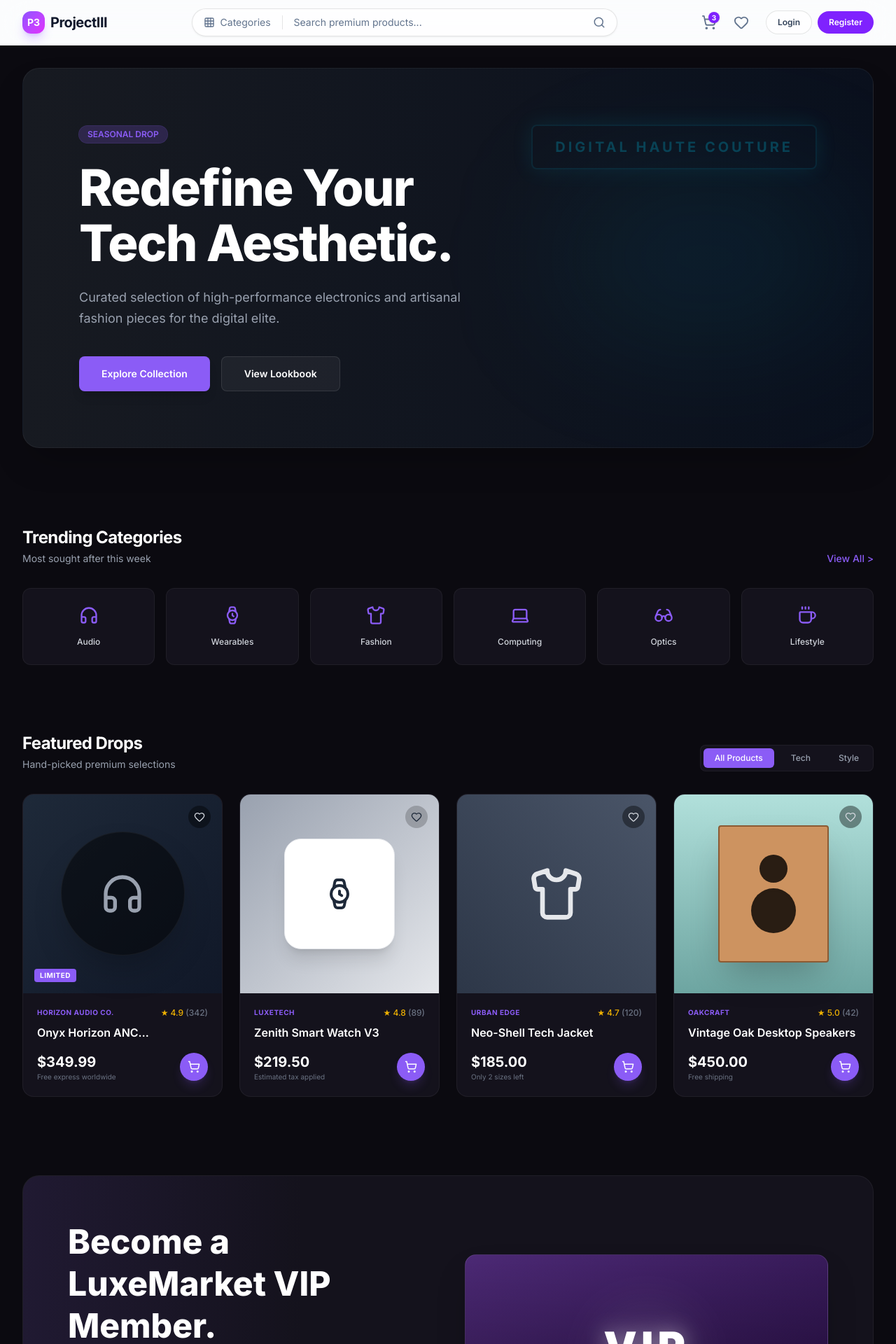
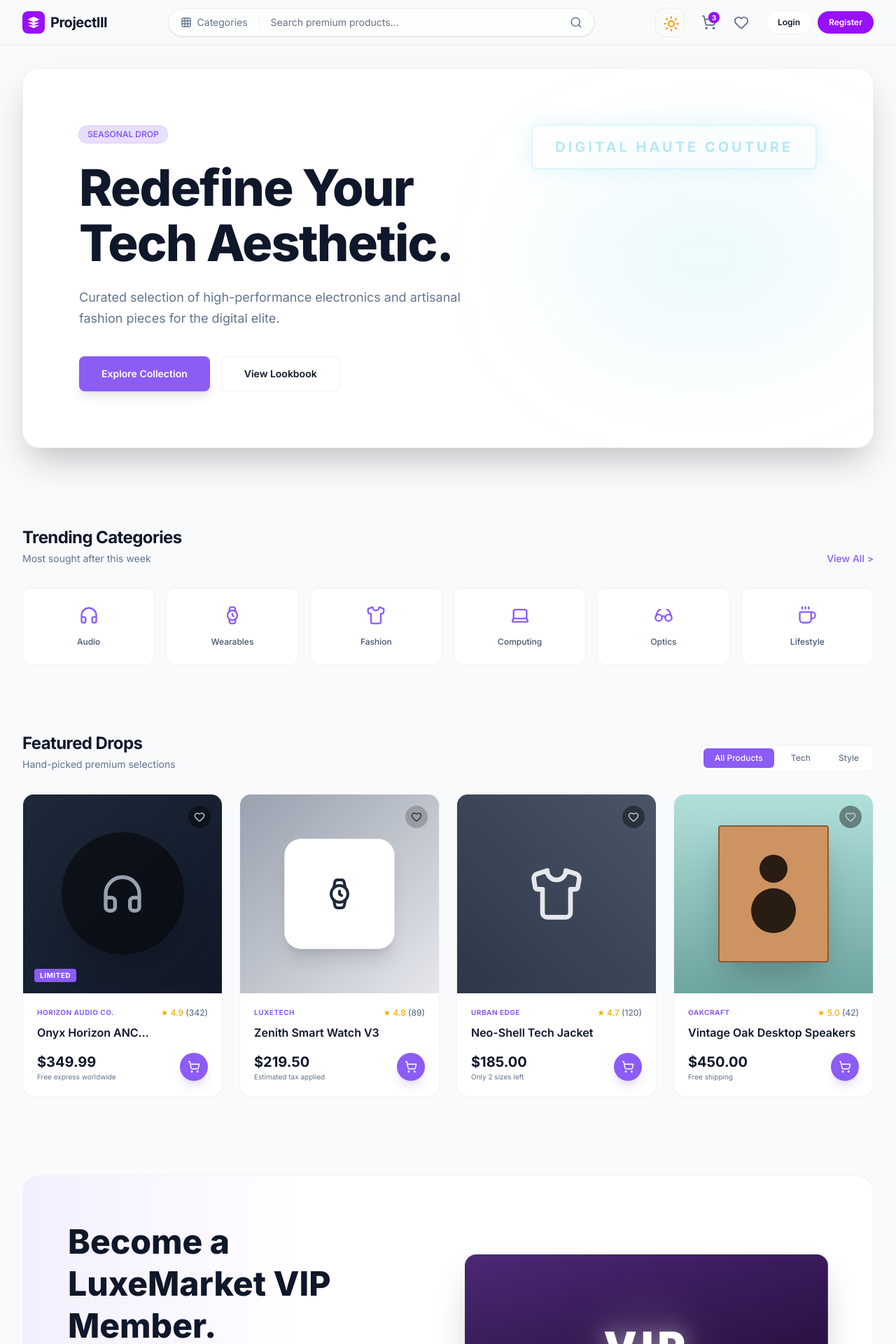
Before and after one commit to tuankiet-4200/ProjectIII, a Next.js app in the folder frontend/: page / in a window 1280 px wide. Shown: the top 1920 px of the page at 70% size. Built offline with nearby package versions, Linux system fonts and the light colour scheme; no server answers.

Commit message:
Fix toggle theme to homepage

```diff
--- a/frontend/app/page.tsx
+++ b/frontend/app/page.tsx
@@ -4,10 +4,10 @@ import { Headphones, Watch, Shirt, Laptop, Glasses, Coffee, Heart, ShoppingCart,
 
 export default function Home() {
   return (
-    <div className="flex flex-col bg-[#0B0A10] text-white min-h-screen">
+    <div className="flex flex-col min-h-screen bg-background text-foreground transition-colors duration-300">
       {/* Hero Section */}
       <section className="container mx-auto max-w-7xl px-4 lg:px-8 pt-8 pb-16">
-        <div className="relative overflow-hidden rounded-3xl bg-gradient-to-r from-[#171A21] to-[#0A101D] border border-white/5 p-8 md:p-16 lg:p-20 shadow-2xl">
+        <div className="relative overflow-hidden rounded-3xl bg-card border border-card-border p-8 md:p-16 lg:p-20 shadow-2xl transition-colors duration-300">
           {/* Abstract Glow representing the neon light */}
           <div className="absolute right-10 top-1/2 -translate-y-1/2 w-[400px] h-[200px] rounded-full bg-cyan-500/10 blur-[100px] pointer-events-none hidden md:block"></div>
           <div className="absolute right-20 top-20 border-2 border-cyan-500/30 rounded-lg px-8 py-4 opacity-40 shadow-[0_0_30px_rgba(6,182,212,0.3)] hidden lg:block">
@@ -18,17 +18,17 @@ export default function Home() {
             <div className="inline-flex items-center rounded-full bg-primary/20 px-3 py-1 text-xs font-semibold text-primary mb-6 ring-1 ring-primary/30">
               SEASONAL DROP
             </div>
-            <h1 className="text-5xl tracking-tight font-extrabold text-white sm:text-6xl md:text-7xl mb-6 leading-[1.1]">
+            <h1 className="text-5xl tracking-tight font-extrabold text-foreground sm:text-6xl md:text-7xl mb-6 leading-[1.1]">
               Redefine Your <br /> Tech Aesthetic.
             </h1>
-            <p className="max-w-xl text-lg text-gray-400 mb-10 leading-relaxed">
+            <p className="max-w-xl text-lg text-slate-500 dark:text-gray-400 mb-10 leading-relaxed">
               Curated selection of high-performance electronics and artisanal fashion pieces for the digital elite.
             </p>
             <div className="flex flex-col sm:flex-row gap-4">
               <button className="rounded-lg bg-primary px-8 py-3.5 text-sm font-semibold text-white shadow-lg hover:bg-primary/90 transition-all hover:scale-105 active:scale-95">
                 Explore Collection
               </button>
-              <button className="rounded-lg bg-white/5 border border-white/10 px-8 py-3.5 text-sm font-semibold text-white hover:bg-white/10 transition-all">
+              <button className="rounded-lg bg-white/5 border border-card-border px-8 py-3.5 text-sm font-semibold text-foreground hover:bg-black/5 dark:hover:bg-white/10 transition-all">
                 View Lookbook
               </button>
             </div>
@@ -40,8 +40,8 @@ export default function Home() {
       <section className="container mx-auto max-w-7xl px-4 lg:px-8 py-12">
         <div className="flex items-end justify-between mb-8">
           <div>
-            <h2 className="text-2xl font-bold tracking-tight text-white mb-1">Trending Categories</h2>
-            <p className="text-sm text-gray-400">Most sought after this week</p>
+            <h2 className="text-2xl font-bold tracking-tight text-foreground mb-1">Trending Categories</h2>
+            <p className="text-sm text-slate-500 dark:text-gray-400">Most sought after this week</p>
           </div>
           <Link href="#" className="text-sm font-medium text-primary hover:text-primary/80 transition-colors">
             View All &gt;
@@ -57,9 +57,9 @@ export default function Home() {
             { icon: Glasses, name: "Optics" },
             { icon: Coffee, name: "Lifestyle" },
           ].map((cat) => (
-            <div key={cat.name} className="flex flex-col items-center justify-center p-6 rounded-xl bg-[#14121C] border border-white/5 hover:border-primary/50 hover:bg-[#1A1825] transition-all cursor-pointer group">
+            <div key={cat.name} className="flex flex-col items-center justify-center p-6 rounded-xl bg-card border border-card-border hover:border-primary/50 hover:bg-black/5 dark:hover:bg-white/5 transition-all cursor-pointer group">
               <cat.icon size={28} className="text-primary mb-4 group-hover:scale-110 transition-transform" />
-              <span className="text-xs font-medium text-gray-300 group-hover:text-white">{cat.name}</span>
+              <span className="text-xs font-medium text-slate-600 dark:text-gray-300 group-hover:text-foreground">{cat.name}</span>
             </div>
           ))}
         </div>
@@ -69,19 +69,19 @@ export default function Home() {
       <section className="container mx-auto max-w-7xl px-4 lg:px-8 py-12">
         <div className="flex flex-col sm:flex-row sm:items-end justify-between mb-8 gap-4">
           <div>
-            <h2 className="text-2xl font-bold tracking-tight text-white mb-1">Featured Drops</h2>
-            <p className="text-sm text-gray-400">Hand-picked premium selections</p>
+            <h2 className="text-2xl font-bold tracking-tight text-foreground mb-1">Featured Drops</h2>
+            <p className="text-sm text-slate-500 dark:text-gray-400">Hand-picked premium selections</p>
           </div>
-          <div className="flex items-center gap-2 bg-[#14121C] p-1 rounded-lg border border-white/5">
+          <div className="flex items-center gap-2 bg-card p-1 rounded-lg border border-card-border">
             <button className="px-4 py-1.5 text-xs font-medium rounded-md bg-primary text-white">All Products</button>
-            <button className="px-4 py-1.5 text-xs font-medium rounded-md text-gray-400 hover:text-white">Tech</button>
-            <button className="px-4 py-1.5 text-xs font-medium rounded-md text-gray-400 hover:text-white">Style</button>
+            <button className="px-4 py-1.5 text-xs font-medium rounded-md text-slate-500 dark:text-gray-400 hover:text-foreground">Tech</button>
+            <button className="px-4 py-1.5 text-xs font-medium rounded-md text-slate-500 dark:text-gray-400 hover:text-foreground">Style</button>
           </div>
         </div>
 
         <div className="grid grid-cols-1 sm:grid-cols-2 lg:grid-cols-4 gap-6">
           {/* Card 1 */}
-          <div className="group rounded-2xl bg-[#14121C] border border-white/5 overflow-hidden hover:border-white/10 transition-all flex flex-col">
+          <div className="group rounded-2xl bg-card border border-card-border overflow-hidden hover:border-black/10 dark:hover:border-white/10 transition-all flex flex-col">
             <div className="relative aspect-square p-6 bg-gradient-to-br from-gray-800 to-gray-900 flex items-center justify-center">
               <button className="absolute top-4 right-4 h-8 w-8 rounded-full bg-black/40 backdrop-blur-md flex items-center justify-center text-gray-300 hover:text-white hover:bg-black/60 transition-colors z-10">
                 <Heart size={16} />
@@ -97,13 +97,13 @@ export default function Home() {
             <div className="p-5 flex flex-col flex-1">
               <div className="flex items-center justify-between mb-2">
                 <span className="text-[10px] uppercase font-bold text-primary tracking-wider">Horizon Audio Co.</span>
-                <span className="text-xs text-yellow-500 font-medium">★ 4.9 <span className="text-gray-500">(342)</span></span>
+                <span className="text-xs text-yellow-500 font-medium">★ 4.9 <span className="text-slate-500 dark:text-gray-500">(342)</span></span>
               </div>
-              <h3 className="font-semibold text-white mb-4 line-clamp-1">Onyx Horizon ANC Headphones</h3>
+              <h3 className="font-semibold text-foreground mb-4 line-clamp-1">Onyx Horizon ANC Headphones</h3>
               <div className="mt-auto flex items-center justify-between">
                 <div>
-                  <div className="text-xl font-bold text-white">$349.99</div>
-                  <div className="text-[10px] text-gray-500">Free express worldwide</div>
+                  <div className="text-xl font-bold text-foreground">$349.99</div>
+                  <div className="text-[10px] text-slate-500 dark:text-gray-500">Free express worldwide</div>
                 </div>
                 <button className="h-10 w-10 flex items-center justify-center rounded-full bg-primary text-white hover:bg-primary/90 transition-transform active:scale-95 shadow-lg shadow-primary/20">
                   <ShoppingCart size={18} />
@@ -113,7 +113,7 @@ export default function Home() {
           </div>
 
           {/* Card 2 */}
-          <div className="group rounded-2xl bg-[#14121C] border border-white/5 overflow-hidden hover:border-white/10 transition-all flex flex-col">
+          <div className="group rounded-2xl bg-card border border-card-border overflow-hidden hover:border-black/10 dark:hover:border-white/10 transition-all flex flex-col">
             <div className="relative aspect-square p-6 bg-gradient-to-tl from-gray-200 to-gray-400 flex items-center justify-center">
               <button className="absolute top-4 right-4 h-8 w-8 rounded-full bg-black/20 backdrop-blur-md flex items-center justify-center text-gray-800 hover:text-black hover:bg-black/30 transition-colors z-10">
                 <Heart size={16} />
@@ -125,13 +125,13 @@ export default function Home() {
             <div className="p-5 flex flex-col flex-1">
               <div className="flex items-center justify-between mb-2">
                 <span className="text-[10px] uppercase font-bold text-primary tracking-wider">LuxeTech</span>
-                <span className="text-xs text-yellow-500 font-medium">★ 4.8 <span className="text-gray-500">(89)</span></span>
+                <span className="text-xs text-yellow-500 font-medium">★ 4.8 <span className="text-slate-500 dark:text-gray-500">(89)</span></span>
               </div>
-              <h3 className="font-semibold text-white mb-4 line-clamp-1">Zenith Smart Watch V3</h3>
+              <h3 className="font-semibold text-foreground mb-4 line-clamp-1">Zenith Smart Watch V3</h3>
               <div className="mt-auto flex items-center justify-between">
                 <div>
-                  <div className="text-xl font-bold text-white">$219.50</div>
-                  <div className="text-[10px] text-gray-500">Estimated tax applied</div>
+                  <div className="text-xl font-bold text-foreground">$219.50</div>
+                  <div className="text-[10px] text-slate-500 dark:text-gray-500">Estimated tax applied</div>
                 </div>
                 <button className="h-10 w-10 flex items-center justify-center rounded-full bg-primary text-white hover:bg-primary/90 transition-transform active:scale-95 shadow-lg shadow-primary/20">
                   <ShoppingCart size={18} />
@@ -141,7 +141,7 @@ export default function Home() {
           </div>
 
           {/* Card 3 */}
-          <div className="group rounded-2xl bg-[#14121C] border border-white/5 overflow-hidden hover:border-white/10 transition-all flex flex-col">
+          <div className="group rounded-2xl bg-card border border-card-border overflow-hidden hover:border-black/10 dark:hover:border-white/10 transition-all flex flex-col">
             <div className="relative aspect-square p-6 bg-gradient-to-tr from-[#2d3748] to-[#4a5568] flex items-center justify-center">
               <button className="absolute top-4 right-4 h-8 w-8 rounded-full bg-black/40 backdrop-blur-md flex items-center justify-center text-gray-300 hover:text-white hover:bg-black/60 transition-colors z-10">
                 <Heart size={16} />
@@ -153,13 +153,13 @@ export default function Home() {
             <div className="p-5 flex flex-col flex-1">
               <div className="flex items-center justify-between mb-2">
                 <span className="text-[10px] uppercase font-bold text-primary tracking-wider">Urban Edge</span>
-                <span className="text-xs text-yellow-500 font-medium">★ 4.7 <span className="text-gray-500">(120)</span></span>
+                <span className="text-xs text-yellow-500 font-medium">★ 4.7 <span className="text-slate-500 dark:text-gray-500">(120)</span></span>
               </div>
-              <h3 className="font-semibold text-white mb-4 line-clamp-1">Neo-Shell Tech Jacket</h3>
+              <h3 className="font-semibold text-foreground mb-4 line-clamp-1">Neo-Shell Tech Jacket</h3>
               <div className="mt-auto flex items-center justify-between">
                 <div>
-                  <div className="text-xl font-bold text-white">$185.00</div>
-                  <div className="text-[10px] text-gray-500">Only 2 sizes left</div>
+                  <div className="text-xl font-bold text-foreground">$185.00</div>
+                  <div className="text-[10px] text-slate-500 dark:text-gray-500">Only 2 sizes left</div>
                 </div>
                 <button className="h-10 w-10 flex items-center justify-center rounded-full bg-primary text-white hover:bg-primary/90 transition-transform active:scale-95 shadow-lg shadow-primary/20">
                   <ShoppingCart size={18} />
@@ -169,7 +169,7 @@ export default function Home() {
           </div>
 
           {/* Card 4 */}
-          <div className="group rounded-2xl bg-[#14121C] border border-white/5 overflow-hidden hover:border-white/10 transition-all flex flex-col">
+          <div className="group rounded-2xl bg-card border border-card-border overflow-hidden hover:border-black/10 dark:hover:border-white/10 transition-all flex flex-col">
             <div className="relative aspect-square p-6 bg-gradient-to-b from-[#b1e0db] to-[#6da5a1] flex items-center justify-center">
               <button className="absolute top-4 right-4 h-8 w-8 rounded-full bg-black/40 backdrop-blur-md flex items-center justify-center text-gray-300 hover:text-white hover:bg-black/60 transition-colors z-10">
                 <Heart size={16} />
@@ -182,13 +182,13 @@ export default function Home() {
             <div className="p-5 flex flex-col flex-1">
               <div className="flex items-center justify-between mb-2">
                 <span className="text-[10px] uppercase font-bold text-primary tracking-wider">Oakcraft</span>
-                <span className="text-xs text-yellow-500 font-medium">★ 5.0 <span className="text-gray-500">(42)</span></span>
+                <span className="text-xs text-yellow-500 font-medium">★ 5.0 <span className="text-slate-500 dark:text-gray-500">(42)</span></span>
               </div>
-              <h3 className="font-semibold text-white mb-4 line-clamp-1">Vintage Oak Desktop Speakers</h3>
+              <h3 className="font-semibold text-foreground mb-4 line-clamp-1">Vintage Oak Desktop Speakers</h3>
               <div className="mt-auto flex items-center justify-between">
                 <div>
-                  <div className="text-xl font-bold text-white">$450.00</div>
-                  <div className="text-[10px] text-gray-500">Free shipping</div>
+                  <div className="text-xl font-bold text-foreground">$450.00</div>
+                  <div className="text-[10px] text-slate-500 dark:text-gray-500">Free shipping</div>
                 </div>
                 <button className="h-10 w-10 flex items-center justify-center rounded-full bg-primary text-white hover:bg-primary/90 transition-transform active:scale-95 shadow-lg shadow-primary/20">
                   <ShoppingCart size={18} />
@@ -201,19 +201,19 @@ export default function Home() {
 
       {/* VIP Banner Section */}
       <section className="container mx-auto max-w-7xl px-4 lg:px-8 py-16 mb-12">
-        <div className="relative overflow-hidden rounded-3xl bg-[#14121C] border border-white/5 flex flex-col lg:flex-row items-center p-8 lg:p-16 gap-12">
+        <div className="relative overflow-hidden rounded-3xl bg-card border border-card-border flex flex-col lg:flex-row items-center p-8 lg:p-16 gap-12 transition-colors duration-300">
           {/* Background Gradient Effect */}
           <div className="absolute left-0 top-0 w-1/3 h-full bg-gradient-to-r from-primary/10 to-transparent pointer-events-none"></div>
 
           <div className="relative z-10 flex-1 w-full text-center lg:text-left">
-            <h2 className="text-4xl md:text-5xl font-extrabold text-white mb-6 leading-tight">
+            <h2 className="text-4xl md:text-5xl font-extrabold text-foreground mb-6 leading-tight">
               Become a <br className="hidden lg:block"/> LuxeMarket VIP <br className="hidden lg:block"/> Member.
             </h2>
-            <p className="max-w-md mx-auto lg:mx-0 text-gray-400 mb-8 leading-relaxed">
+            <p className="max-w-md mx-auto lg:mx-0 text-slate-500 dark:text-gray-400 mb-8 leading-relaxed">
               Unlock early access to drops, free worldwide express shipping, and a personal AI shopping concierge.
             </p>
 
-            <div className="flex flex-col sm:flex-row gap-4 sm:gap-8 justify-center lg:justify-start mb-8 text-sm font-medium text-gray-300">
+            <div className="flex flex-col sm:flex-row gap-4 sm:gap-8 justify-center lg:justify-start mb-8 text-sm font-medium text-slate-600 dark:text-gray-300">
               <div className="flex items-center justify-center lg:justify-start gap-2">
                 <CheckCircle2 size={18} className="text-primary" />
                 <span>Free Express Shipping</span>
--- a/frontend/components/Header.tsx
+++ b/frontend/components/Header.tsx
@@ -4,6 +4,7 @@ import Link from "next/link";
 import { useEffect, useState } from "react";
 import { Search, ShoppingCart, Heart, Grid } from "lucide-react";
 import { useAuthStore } from "@/store/useAuthStore";
+import ThemeToggle from "@/components/ui/ThemeToggle";
 
 export function Header() {
   const user = useAuthStore((state) => state.user);
@@ -17,60 +18,66 @@ export function Header() {
   const showAuthenticatedUI = mounted && isAuthenticated && !!user;
 
   return (
-    <header className="sticky top-0 z-50 w-full border-b border-black/5 bg-white/55 backdrop-blur-xl supports-backdrop-filter:bg-white/45 dark:border-white/10 dark:bg-[#0B0914]/65">
+    <header className="sticky top-0 z-50 w-full border-b border-card-border bg-background/80 backdrop-blur-xl transition-colors duration-300">
       <div className="container mx-auto flex h-16 max-w-7xl items-center justify-between px-4 lg:px-8">
         {/* Logo */}
         <Link href="/" className="flex items-center gap-2">
-          <div className="flex h-8 w-8 items-center justify-center rounded-xl bg-linear-to-br from-violet-500 to-fuchsia-500 shadow-lg shadow-violet-500/30">
-            <span className="text-sm font-bold text-white">P3</span>
+          <div className="w-8 h-8 bg-purple-600 rounded-lg flex items-center justify-center">
+            <svg viewBox="0 0 24 24" className="w-5 h-5 text-white fill-current" xmlns="http://www.w3.org/2000/svg">
+              <path d="M12 2L2 7L12 12L22 7L12 2Z" />
+              <path d="M2 17L12 22L22 17" />
+              <path d="M2 12L12 17L22 12" />
+            </svg>
           </div>
-          <span className="text-xl font-bold tracking-tight text-slate-900 dark:text-white">ProjectIII</span>
+          <span className="text-xl font-bold tracking-tight text-foreground">ProjectIII</span>
         </Link>
 
         {/* Search Bar */}
         <div className="hidden flex-1 items-center justify-center px-8 md:flex max-w-2xl">
-          <div className="flex h-10 w-full items-center rounded-full border border-black/10 bg-white/65 px-4 text-sm shadow-sm shadow-black/5 transition-all focus-within:border-violet-400/60 focus-within:ring-2 focus-within:ring-violet-400/20 dark:border-white/15 dark:bg-white/5">
-            <button className="flex shrink-0 items-center gap-2 border-r border-black/10 pr-4 text-slate-500 hover:text-slate-900 dark:border-white/10 dark:text-gray-400 dark:hover:text-white">
+          <div className="flex h-10 w-full items-center rounded-full border border-card-border bg-card/65 px-4 text-sm shadow-sm transition-all focus-within:border-purple-400/60 focus-within:ring-2 focus-within:ring-purple-400/20">
+            <button className="flex shrink-0 items-center gap-2 border-r border-card-border pr-4 text-slate-500 dark:text-gray-400 hover:text-foreground">
               <Grid size={16} />
               <span>Categories</span>
             </button>
             <input
               type="text"
               placeholder="Search premium products..."
-              className="flex-1 bg-transparent px-4 py-2 text-slate-900 placeholder:text-slate-500 focus:outline-none dark:text-white dark:placeholder:text-gray-500"
+              className="flex-1 bg-transparent px-4 py-2 text-foreground placeholder:text-gray-500 focus:outline-none"
             />
-            <button className="shrink-0 text-slate-500 hover:text-slate-900 dark:text-gray-400 dark:hover:text-white">
+            <button className="shrink-0 text-slate-500 dark:text-gray-400 hover:text-foreground">
               <Search size={18} />
             </button>
           </div>
         </div>
 
         {/* Right Actions */}
-        <div className="flex items-center gap-6">
-          <button className="relative text-slate-500 transition-colors hover:text-slate-900 dark:text-gray-400 dark:hover:text-white">
+        <div className="flex items-center gap-4 sm:gap-6">
+          <ThemeToggle />
+
+          <button className="relative text-slate-500 dark:text-gray-400 hover:text-foreground transition-colors">
             <ShoppingCart size={22} />
-            <span className="absolute -right-1 -top-1 flex h-4 w-4 items-center justify-center rounded-full bg-violet-600 text-[10px] font-bold text-white shadow-sm">
+            <span className="absolute -right-1 -top-1 flex h-4 w-4 items-center justify-center rounded-full bg-purple-600 text-[10px] font-bold text-white shadow-sm">
               3
             </span>
           </button>
-          <button className="text-slate-500 transition-colors hover:text-slate-900 dark:text-gray-400 dark:hover:text-white">
+          <button className="text-slate-500 dark:text-gray-400 hover:text-foreground transition-colors hidden sm:block">
             <Heart size={22} />
           </button>
 
           {showAuthenticatedUI ? (
             <>
-              <div className="flex items-center gap-3 rounded-full border border-black/10 bg-white/60 py-1 pl-1 pr-3 shadow-sm shadow-black/5 dark:border-white/10 dark:bg-white/5">
-                <div className="flex h-8 w-8 items-center justify-center overflow-hidden rounded-full bg-linear-to-br from-violet-500 to-fuchsia-500 text-xs font-bold text-white">
+              <div className="flex items-center gap-3 rounded-full border border-card-border bg-card py-1 pl-1 pr-3 shadow-sm">
+                <div className="flex h-8 w-8 items-center justify-center overflow-hidden rounded-full bg-purple-600 text-xs font-bold text-white">
                   {(user.full_name || user.email).slice(0, 2).toUpperCase()}
                 </div>
                 <div className="hidden flex-col items-start text-xs sm:flex">
-                  <span className="font-semibold text-slate-900 dark:text-white">{user.full_name}</span>
+                  <span className="font-semibold text-foreground">{user.full_name}</span>
                   <span className="text-slate-500 dark:text-gray-400">{user.role}</span>
                 </div>
               </div>
               <Link
                 href="/logout"
-                className="rounded-full border border-red-500/30 bg-red-500/10 px-4 py-2 text-xs font-semibold text-red-600 transition-colors hover:bg-red-500/20 dark:text-red-300"
+                className="rounded-full border border-red-500/30 bg-red-500/10 px-4 py-2 text-xs font-semibold text-red-600 transition-colors hover:bg-red-500/20 dark:text-red-400"
               >
                 Logout
               </Link>
@@ -79,13 +86,13 @@ export function Header() {
             <div className="flex items-center gap-2">
               <Link
                 href="/login"
-                className="rounded-full border border-black/10 bg-white/70 px-4 py-2 text-xs font-semibold text-slate-700 transition-colors hover:bg-white dark:border-white/10 dark:bg-white/5 dark:text-gray-200 dark:hover:bg-white/10"
+                className="rounded-full border border-card-border bg-card px-4 py-2 text-xs font-semibold text-foreground transition-colors hover:opacity-80"
               >
                 Login
               </Link>
               <Link
                 href="/register"
-                className="rounded-full bg-violet-600 px-4 py-2 text-xs font-semibold text-white transition-colors hover:bg-violet-500"
+                className="rounded-full bg-purple-600 px-4 py-2 text-xs font-semibold text-white transition-colors hover:bg-purple-500"
               >
                 Register
               </Link>
```
